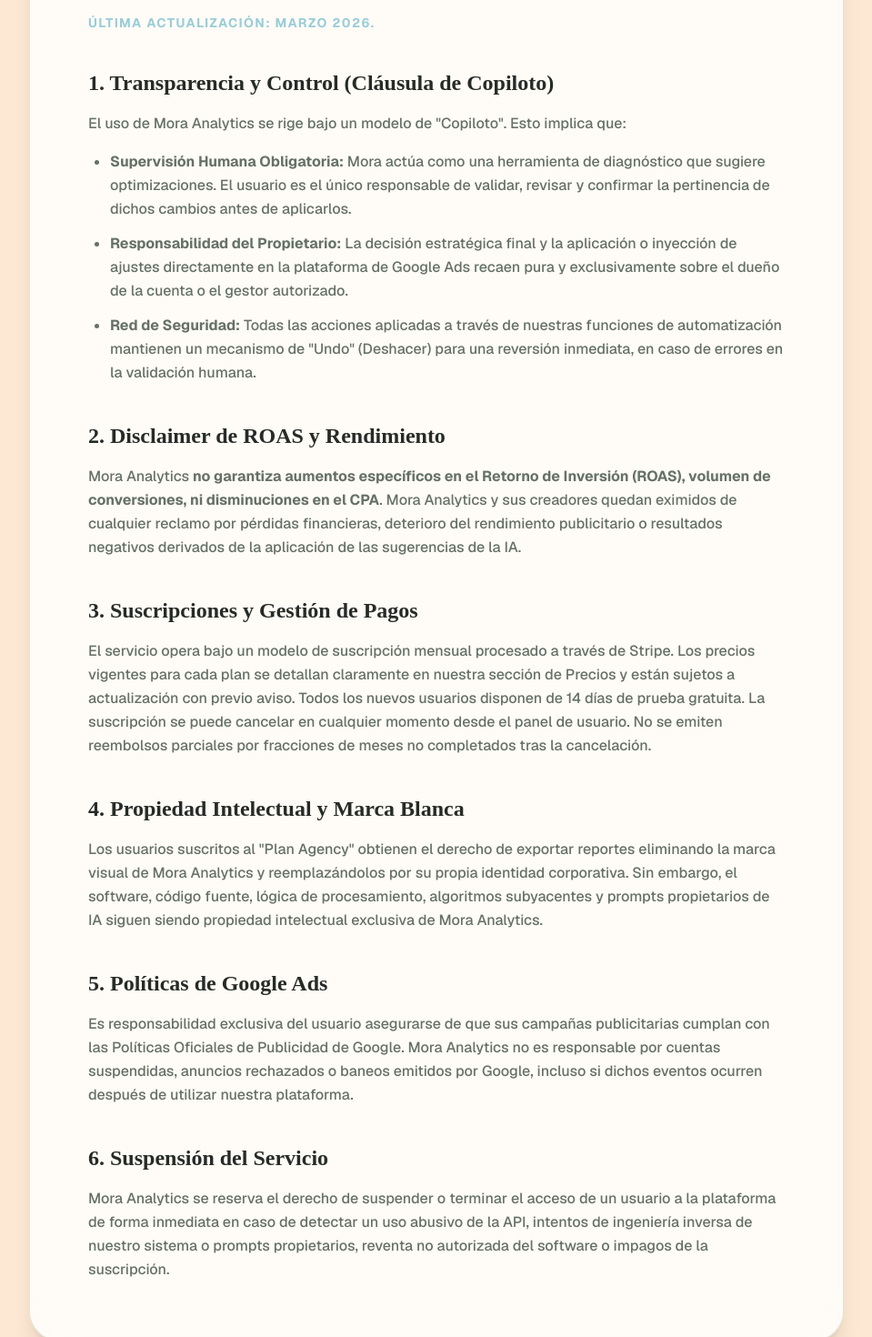
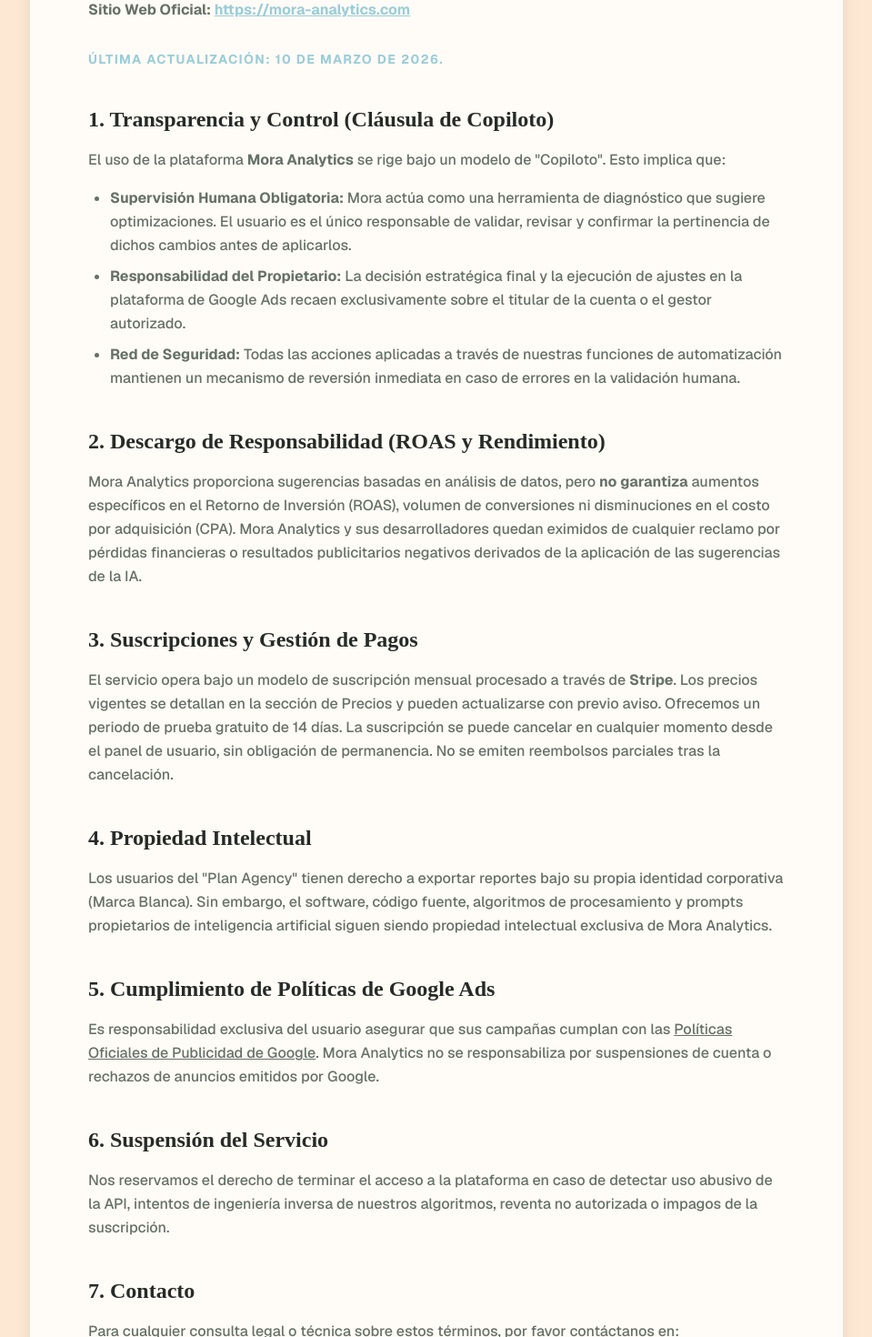
Before and after one commit to joelradolci-byte/morads, a Next.js app: page /terminos in a window 1280 px wide. Shown: the part 280-1750 px from the top of the page at 91% size, without its empty margins (160-1119 px from the left). Built offline with nearby package versions, Linux system fonts and the light colour scheme.

Commit message:
completo

```diff
--- a/app/privacidad/page.tsx
+++ b/app/privacidad/page.tsx
@@ -9,10 +9,11 @@
           <ArrowLeft size={16} /> Volver al inicio
         </Link>
 
-        <h1 className="text-4xl md:text-5xl font-black mb-8" style={{ fontFamily: "'Playfair Display', serif" }}>Política de Privacidad</h1>
+        <h1 className="text-4xl md:text-5xl font-black mb-4" style={{ fontFamily: "'Playfair Display', serif" }}>Política de Privacidad</h1>
+        <p className="text-[#657166] mb-8 font-bold">Sitio Web Oficial: <a href="https://mora-analytics.com" className="text-[#99CDD8] underline">https://mora-analytics.com</a></p>
 
         <div className="space-y-10 text-[#657166] leading-relaxed font-medium">
-          <p className="text-sm uppercase tracking-widest font-bold text-[#99CDD8]">Última actualización: Marzo 2026.</p>
+          <p className="text-sm uppercase tracking-widest font-bold text-[#99CDD8]">Última actualización: 10 de Marzo de 2026.</p>
 
           <section>
             <h2 className="text-2xl font-bold text-[#262B27] mb-4" style={{ fontFamily: "'Playfair Display', serif" }}>1. Datos que recopilamos (Google Ads API)</h2>
@@ -20,8 +21,15 @@
           </section>
 
           <section>
-            <h2 className="text-2xl font-bold text-[#262B27] mb-4" style={{ fontFamily: "'Playfair Display', serif" }}>2. Uso de Datos en Inteligencia Artificial</h2>
-            <p>Cumplimos estrictamente con la Política de Datos de Usuario de los Servicios de API de Google. Los datos de tus campañas se envían temporalmente a modelos de IA de Google (Gemini) mediante API de nivel empresarial. <strong>Tus datos no son utilizados por Google ni por Mora para entrenar modelos fundacionales públicos de IA.</strong> El uso y la transferencia por parte de Mora Analytics de cualquier información recibida de las API de Google a cualquier otra aplicación se ajustará a la Política de datos de usuario de los servicios de API de Google, incluidos los requisitos de Uso Limitado (Limited Use requirements).</p>
+            <h2 className="text-2xl font-bold text-[#262B27] mb-4" style={{ fontFamily: "'Playfair Display', serif" }}>2. Uso de Datos y Cumplimiento de "Limited Use"</h2>
+            <p>
+              Cumplimos estrictamente con la <a href="https://developers.google.com/terms/api-services-user-data-policy" target="_blank" rel="noopener noreferrer" className="underline hover:text-[#262B27]">Política de Datos de Usuario de los Servicios de API de Google</a>.
+              Los datos de tus campañas se envían temporalmente a modelos de IA de Google (Gemini) mediante API de nivel empresarial.
+              <strong> Tus datos no son utilizados por Google ni por Mora para entrenar modelos fundacionales públicos de IA.</strong>
+            </p>
+            <p className="mt-4 p-4 bg-[#CFD6C4]/20 rounded-xl border-l-4 border-[#99CDD8]">
+              El uso y la transferencia por parte de Mora Analytics de cualquier información recibida de las API de Google a cualquier otra aplicación se ajustará a la Política de datos de usuario de los servicios de API de Google, incluidos los requisitos de <strong>Uso Limitado (Limited Use requirements)</strong>.
+            </p>
           </section>
 
           <section>
@@ -31,12 +39,12 @@
 
           <section>
             <h2 className="text-2xl font-bold text-[#262B27] mb-4" style={{ fontFamily: "'Playfair Display', serif" }}>4. Revocación de Accesos OAuth</h2>
-            <p>Como usuario, mantienes el control total. Puedes revocar el acceso de Mora Analytics a tu cuenta de Google Ads en cualquier momento directamente desde el panel de seguridad de tu cuenta de Google. Al hacerlo, Mora perderá inmediatamente cualquier acceso a tus métricas.</p>
+            <p>Como usuario, mantienes el control total. Puedes revocar el acceso de Mora Analytics a tu cuenta de Google Ads en cualquier momento directamente desde el panel de seguridad de tu cuenta de Google (sección de permisos de aplicaciones de terceros). Al hacerlo, Mora perderá inmediatamente cualquier acceso a tus métricas.</p>
           </section>
 
           <section>
             <h2 className="text-2xl font-bold text-[#262B27] mb-4" style={{ fontFamily: "'Playfair Display', serif" }}>5. Almacenamiento y Seguridad</h2>
-            <p>Los reportes generados se guardan en bases de datos seguras (tecnología Supabase) asociadas a tu cuenta de usuario para que puedas acceder al historial. Estos reportes son confidenciales y se almacenan mediante protocolos de cifrado estándar de la industria. Retenemos los reportes y datos asociados únicamente mientras tu cuenta se mantenga activa. Si decides cancelar tu suscripción o inactivar tu cuenta, los datos de las campañas se eliminarán de nuestros servidores en un plazo de 30 días.</p>
+            <p>Los reportes generados se guardan en bases de datos seguras (tecnología Supabase) asociadas a tu cuenta de usuario para que puedas acceder al historial. Estos reportes son confidenciales y se almacenan mediante protocolos de cifrado estándar de la industria. Retenemos los datos únicamente mientras tu cuenta se mantenga activa. Si decides inactivar tu cuenta, los datos de las campañas se eliminarán de nuestros servidores en un plazo de 30 días.</p>
           </section>
 
           <section>
@@ -46,12 +54,12 @@
 
           <section>
             <h2 className="text-2xl font-bold text-[#262B27] mb-4" style={{ fontFamily: "'Playfair Display', serif" }}>7. Derechos del Usuario</h2>
-            <p>Tienes derecho a solicitar la eliminación completa de tu cuenta, tu perfil y todo el historial de auditorías y snapshots de nuestros servidores contactando al equipo de soporte. Esta acción es irreversible.</p>
+            <p>Tienes derecho a solicitar la eliminación completa de tu cuenta, tu perfil y todo el historial de auditorías de nuestros servidores contactando al equipo de soporte. Esta acción es irreversible.</p>
           </section>
 
           <section>
-            <h2 className="text-2xl font-bold text-[#262B27] mb-4" style={{ fontFamily: "'Playfair Display', serif" }}>8. Uso de Cookies y Tecnologías de Rastreo</h2>
-            <p>Mora Analytics utiliza cookies técnicas y esenciales para el funcionamiento de la plataforma. Estas cookies permiten gestionar el inicio de sesión de los usuarios a través de Google OAuth y garantizar la seguridad de la sesión. No utilizamos cookies de publicidad de terceros ni realizamos seguimiento de usuarios fuera de nuestra plataforma.</p>
+            <h2 className="text-2xl font-bold text-[#262B27] mb-4" style={{ fontFamily: "'Playfair Display', serif" }}>8. Uso de Cookies</h2>
+            <p>Mora Analytics utiliza cookies técnicas y esenciales para el funcionamiento de la plataforma (gestión de inicio de sesión a través de Google OAuth y seguridad de la sesión). No utilizamos cookies de publicidad de terceros ni realizamos seguimiento de usuarios fuera de nuestra plataforma.</p>
           </section>
 
           <section>
--- a/app/terminos/page.tsx
+++ b/app/terminos/page.tsx
@@ -9,44 +9,50 @@
           <ArrowLeft size={16} /> Volver al inicio
         </Link>
 
-        <h1 className="text-4xl md:text-5xl font-black mb-8" style={{ fontFamily: "'Playfair Display', serif" }}>Términos y Condiciones</h1>
+        <h1 className="text-4xl md:text-5xl font-black mb-4" style={{ fontFamily: "'Playfair Display', serif" }}>Términos y Condiciones</h1>
+        <p className="text-[#657166] mb-8 font-bold">Sitio Web Oficial: <a href="https://mora-analytics.com" className="text-[#99CDD8] underline">https://mora-analytics.com</a></p>
 
         <div className="space-y-10 text-[#657166] leading-relaxed font-medium">
-          <p className="text-sm uppercase tracking-widest font-bold text-[#99CDD8]">Última actualización: Marzo 2026.</p>
+          <p className="text-sm uppercase tracking-widest font-bold text-[#99CDD8]">Última actualización: 10 de Marzo de 2026.</p>
 
           <section>
             <h2 className="text-2xl font-bold text-[#262B27] mb-4" style={{ fontFamily: "'Playfair Display', serif" }}>1. Transparencia y Control (Cláusula de Copiloto)</h2>
-            <p className="mb-4">El uso de Mora Analytics se rige bajo un modelo de "Copiloto". Esto implica que:</p>
-            <ul className="list-disc pl-6 space-y-3">
+            <p>El uso de la plataforma <strong>Mora Analytics</strong> se rige bajo un modelo de "Copiloto". Esto implica que:</p>
+            <ul className="list-disc ml-6 mt-4 space-y-2">
               <li><strong>Supervisión Humana Obligatoria:</strong> Mora actúa como una herramienta de diagnóstico que sugiere optimizaciones. El usuario es el único responsable de validar, revisar y confirmar la pertinencia de dichos cambios antes de aplicarlos.</li>
-              <li><strong>Responsabilidad del Propietario:</strong> La decisión estratégica final y la aplicación o inyección de ajustes directamente en la plataforma de Google Ads recaen pura y exclusivamente sobre el dueño de la cuenta o el gestor autorizado.</li>
-              <li><strong>Red de Seguridad:</strong> Todas las acciones aplicadas a través de nuestras funciones de automatización mantienen un mecanismo de "Undo" (Deshacer) para una reversión inmediata, en caso de errores en la validación humana.</li>
+              <li><strong>Responsabilidad del Propietario:</strong> La decisión estratégica final y la ejecución de ajustes en la plataforma de Google Ads recaen exclusivamente sobre el titular de la cuenta o el gestor autorizado.</li>
+              <li><strong>Red de Seguridad:</strong> Todas las acciones aplicadas a través de nuestras funciones de automatización mantienen un mecanismo de reversión inmediata en caso de errores en la validación humana.</li>
             </ul>
           </section>
 
           <section>
-            <h2 className="text-2xl font-bold text-[#262B27] mb-4" style={{ fontFamily: "'Playfair Display', serif" }}>2. Disclaimer de ROAS y Rendimiento</h2>
-            <p>Mora Analytics <strong>no garantiza aumentos específicos en el Retorno de Inversión (ROAS), volumen de conversiones, ni disminuciones en el CPA</strong>. Mora Analytics y sus creadores quedan eximidos de cualquier reclamo por pérdidas financieras, deterioro del rendimiento publicitario o resultados negativos derivados de la aplicación de las sugerencias de la IA.</p>
+            <h2 className="text-2xl font-bold text-[#262B27] mb-4" style={{ fontFamily: "'Playfair Display', serif" }}>2. Descargo de Responsabilidad (ROAS y Rendimiento)</h2>
+            <p>Mora Analytics proporciona sugerencias basadas en análisis de datos, pero <strong>no garantiza</strong> aumentos específicos en el Retorno de Inversión (ROAS), volumen de conversiones ni disminuciones en el costo por adquisición (CPA). Mora Analytics y sus desarrolladores quedan eximidos de cualquier reclamo por pérdidas financieras o resultados publicitarios negativos derivados de la aplicación de las sugerencias de la IA.</p>
           </section>
 
           <section>
             <h2 className="text-2xl font-bold text-[#262B27] mb-4" style={{ fontFamily: "'Playfair Display', serif" }}>3. Suscripciones y Gestión de Pagos</h2>
-            <p>El servicio opera bajo un modelo de suscripción mensual procesado a través de Stripe. Los precios vigentes para cada plan se detallan claramente en nuestra sección de Precios y están sujetos a actualización con previo aviso. Todos los nuevos usuarios disponen de 14 días de prueba gratuita. La suscripción se puede cancelar en cualquier momento desde el panel de usuario. No se emiten reembolsos parciales por fracciones de meses no completados tras la cancelación.</p>
+            <p>El servicio opera bajo un modelo de suscripción mensual procesado a través de <strong>Stripe</strong>. Los precios vigentes se detallan en la sección de Precios y pueden actualizarse con previo aviso. Ofrecemos un periodo de prueba gratuito de 14 días. La suscripción se puede cancelar en cualquier momento desde el panel de usuario, sin obligación de permanencia. No se emiten reembolsos parciales tras la cancelación.</p>
           </section>
 
           <section>
-            <h2 className="text-2xl font-bold text-[#262B27] mb-4" style={{ fontFamily: "'Playfair Display', serif" }}>4. Propiedad Intelectual y Marca Blanca</h2>
-            <p>Los usuarios suscritos al "Plan Agency" obtienen el derecho de exportar reportes eliminando la marca visual de Mora Analytics y reemplazándolos por su propia identidad corporativa. Sin embargo, el software, código fuente, lógica de procesamiento, algoritmos subyacentes y prompts propietarios de IA siguen siendo propiedad intelectual exclusiva de Mora Analytics.</p>
+            <h2 className="text-2xl font-bold text-[#262B27] mb-4" style={{ fontFamily: "'Playfair Display', serif" }}>4. Propiedad Intelectual</h2>
+            <p>Los usuarios del "Plan Agency" tienen derecho a exportar reportes bajo su propia identidad corporativa (Marca Blanca). Sin embargo, el software, código fuente, algoritmos de procesamiento y prompts propietarios de inteligencia artificial siguen siendo propiedad intelectual exclusiva de Mora Analytics.</p>
           </section>
 
           <section>
-            <h2 className="text-2xl font-bold text-[#262B27] mb-4" style={{ fontFamily: "'Playfair Display', serif" }}>5. Políticas de Google Ads</h2>
-            <p>Es responsabilidad exclusiva del usuario asegurarse de que sus campañas publicitarias cumplan con las Políticas Oficiales de Publicidad de Google. Mora Analytics no es responsable por cuentas suspendidas, anuncios rechazados o baneos emitidos por Google, incluso si dichos eventos ocurren después de utilizar nuestra plataforma.</p>
+            <h2 className="text-2xl font-bold text-[#262B27] mb-4" style={{ fontFamily: "'Playfair Display', serif" }}>5. Cumplimiento de Políticas de Google Ads</h2>
+            <p>Es responsabilidad exclusiva del usuario asegurar que sus campañas cumplan con las <a href="https://support.google.com/adspolicy/answer/6008942" target="_blank" rel="noopener noreferrer" className="underline hover:text-[#262B27]">Políticas Oficiales de Publicidad de Google</a>. Mora Analytics no se responsabiliza por suspensiones de cuenta o rechazos de anuncios emitidos por Google.</p>
           </section>
 
           <section>
             <h2 className="text-2xl font-bold text-[#262B27] mb-4" style={{ fontFamily: "'Playfair Display', serif" }}>6. Suspensión del Servicio</h2>
-            <p>Mora Analytics se reserva el derecho de suspender o terminar el acceso de un usuario a la plataforma de forma inmediata en caso de detectar un uso abusivo de la API, intentos de ingeniería inversa de nuestro sistema o prompts propietarios, reventa no autorizada del software o impagos de la suscripción.</p>
+            <p>Nos reservamos el derecho de terminar el acceso a la plataforma en caso de detectar uso abusivo de la API, intentos de ingeniería inversa de nuestros algoritmos, reventa no autorizada o impagos de la suscripción.</p>
+          </section>
+
+          <section>
+            <h2 className="text-2xl font-bold text-[#262B27] mb-4" style={{ fontFamily: "'Playfair Display', serif" }}>7. Contacto</h2>
+            <p>Para cualquier consulta legal o técnica sobre estos términos, por favor contáctanos en: <strong>contacto@mora-analytics.com</strong>.</p>
           </section>
         </div>
       </div>
```
